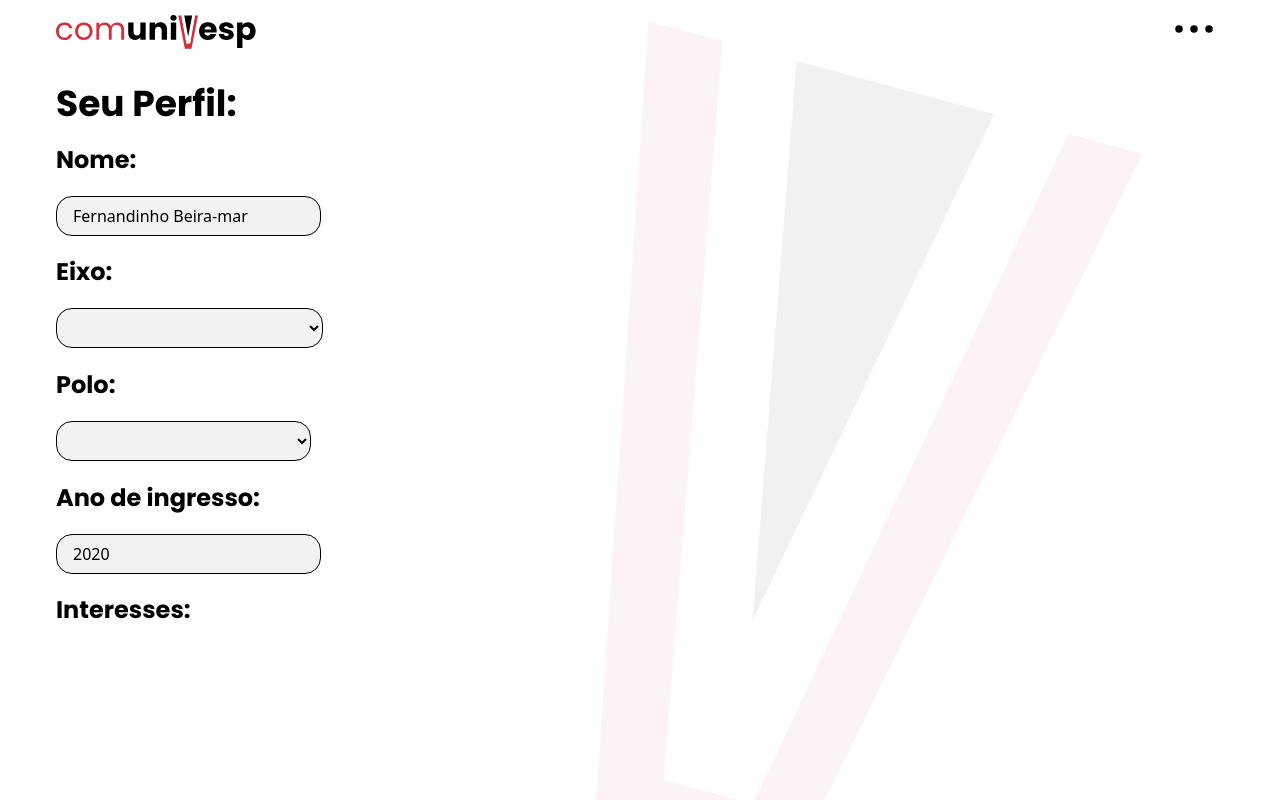
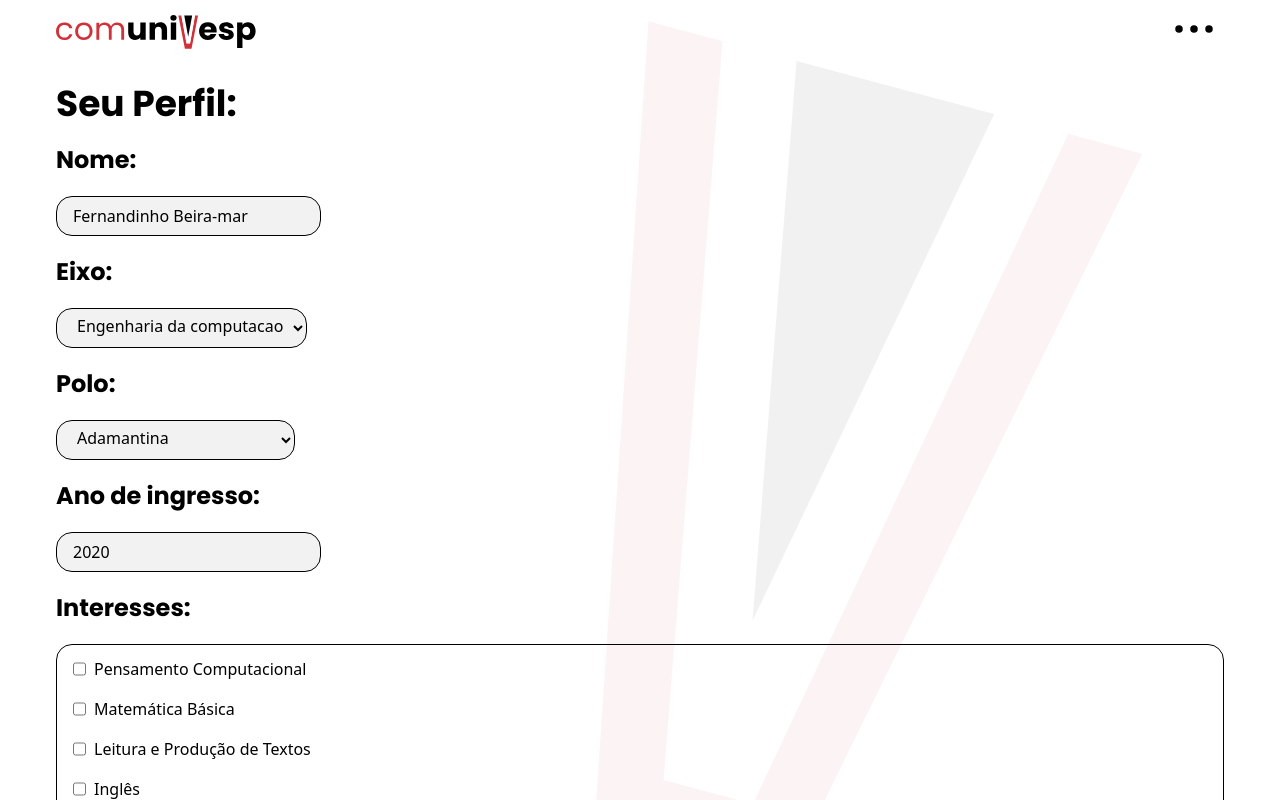
Before and after one commit to fabiolima-dev/comunivesp-web, a React (Vite) app: page /edit-profile in a window 1280 px wide. Shown: the top 800 px of the page. Built offline with nearby package versions, Linux system fonts and the light colour scheme.

Commit message:
termina o front da pagina de edicao de perfil

```diff
--- a/src/components/perfil-edit/ProfileForm.jsx
+++ b/src/components/perfil-edit/ProfileForm.jsx
@@ -1,9 +1,10 @@
-import { UsersIcon } from "@heroicons/react/24/solid";
 import React, { useState } from "react";
 
 function ProfileForm() {
   const [userName, setUserName] = useState("Fernandinho Beira-mar");
   const [userAnoIngresso, setUserAnoIngresso] = useState(2020);
+  const [userPolo, setUserPolo] = useState("");
+  const [userInteresses, setSelectedInteresses] = useState([]);
 
   const handleNameChange = (event) => {
     setUserName(event.target.value);
@@ -16,6 +17,29 @@ function ProfileForm() {
       setUserAnoIngresso(value);
     }
     //fazer logica que permita o ano de ingresso entre {{criacao da univesp}} e ano que estamos (simples de fazer)
+  };
+  const handleCheckboxChange = (event) => {
+    const { value, checked } = event.target;
+    if (checked) {
+      setSelectedInteresses([...userInteresses, value]);
+    } else {
+      setSelectedInteresses(
+        userInteresses.filter((interesse) => interesse !== value),
+      );
+    }
+  };
+
+  const handleSubmit = (event) => {
+    event.preventDefault();
+
+    const formData = {
+      userName,
+      userAnoIngresso,
+      userInteresses,
+      userPolo,
+    };
+
+    console.log("dados do form:", formData);
   };
 
   const cursos = [
@@ -30,7 +54,60 @@ function ProfileForm() {
     "Processos gerenciais",
   ];
 
-  const interesses = [];
+  const interesses = [
+    "Pensamento Computacional",
+    "Matemática Básica",
+    "Leitura e Produção de Textos",
+    "Inglês",
+    "Ética, Cidadania e Sociedade",
+    "Projetos e métodos para a produção do conhecimento",
+    "Algoritmos e Programação de Computadores I",
+    "Algoritmos e Programação de Computadores II",
+    "Cálculo I",
+    "Fundamentos Matemáticos para Computação",
+    "Introdução a Conceitos de Computação",
+    "Fundamentos de Internet e Web",
+    "Sistemas Computacionais",
+    "Estatística e Probabilidade",
+    "Estruturas de Dados",
+    "Programação Orientada a Objetos",
+    "Formação Profissional em Computação",
+    "Gestão da Inovação e Desenvolvimento de Produtos",
+    "Banco de Dados",
+    "Bancos de Dados",
+    "Desenvolvimento web",
+    "Introdução a Ciência de Dados",
+    "Engenharia de Software",
+    "Geometria Analítica e Álgebra Linear",
+    "Modelagem e Inferência Estatística",
+    "Mineração de Dados",
+    "Infraestrutura para Sistemas de Software",
+    "Computação Escalável",
+    "Visualização Computacional",
+    "Aprendizado de Máquinas",
+    "Impactos da Computação na Sociedade",
+    "Visão Computacional",
+    "Redes Neurais",
+    "Aprendizado Profundo",
+    "Segurança da Informação",
+    "Planejamento Estratégico de Negócios",
+    "Processamento de Linguagem Natural",
+    "Física do Movimento",
+    "Circuitos Digitais",
+    "Protocolos de Comunicação IoT",
+    "Sistemas Embarcados",
+    "Plataforma de Ingestão e Análise de Dados",
+    "Interface Humano-Computador",
+    "Mecânica dos Sólidos e dos Fluidos",
+    "Processamento Digital de Sinais",
+    "Projeto e Análise de Algoritmos",
+    "Desenvolvimento para Dispositivos Móveis",
+    "Química Tecnológica e Ambiental",
+    "Controle e Automação",
+    "Compiladores",
+    "Cidades Inteligentes",
+    "Legislação e Responsabilidade Profissional",
+  ];
 
   const polosUnivesp = [
     "Adamantina",
@@ -305,7 +382,7 @@ function ProfileForm() {
         <label>
           <h2 className="my-5 text-2xl font-bold">Eixo:</h2>
         </label>
-        <select className="bg-tertiary rounded-2xl h-10 p-4 border-1">
+        <select className="bg-tertiary rounded-2xl h-10 pl-4 pb-1 border-1">
           {cursos.map((curso, index) => (
             <option key={index} value={curso}>
               {/* futuramente colocar o value do user vindo da API */}
@@ -316,11 +393,14 @@ function ProfileForm() {
         <label>
           <h2 className="my-5 text-2xl font-bold">Polo:</h2>
         </label>
-        <select className="bg-tertiary rounded-2xl h-10 p-4 border-1">
-          {polosUnivesp.map((polosUnivesp, index) => (
-            <option key={index} value={polosUnivesp}>
-              {/* futuramente colocar o value do user vindo da API */}
-              {polosUnivesp}
+        <select
+          className="bg-tertiary rounded-2xl h-10 pl-4 pb-1 border-1"
+          value={userPolo}
+          onChange={(event) => setUserPolo(event.target.value)}
+        >
+          {polosUnivesp.map((polo, index) => (
+            <option key={index} value={polo}>
+              {polo}
             </option>
           ))}
         </select>
@@ -337,9 +417,27 @@ function ProfileForm() {
         <label>
           <h2 className="my-5 text-2xl font-bold">Interesses:</h2>
         </label>
-        {/* colocar um select de todas as materias de todos os cursos + langs de programacao e assuntos de programacao e dados */}
-        {/* teste para commit */}
+        <div className="p-1 border-1 border-black rounded-2xl h-60 pl-4 overflow-auto">
+          {interesses.map((interesse, index) => (
+            <label key={index} className="flex items-center gap-2">
+              <input
+                type="checkbox"
+                value={interesse}
+                checked={userInteresses.includes(interesse)}
+                onChange={handleCheckboxChange} // Passa a referência da função
+                className="form-checkbox"
+              />
+              {interesse}
+            </label>
+          ))}
+        </div>
       </form>
+      <button
+        onClick={handleSubmit}
+        className="mt-6  bg-secondary text-quaternary rounded-2xl font-main font-bold h-10 w-80 cursor-pointer"
+      >
+        Salvar perfil
+      </button>
     </div>
   );
 }
--- a/src/pages/PerfilPage.jsx
+++ b/src/pages/PerfilPage.jsx
@@ -10,7 +10,7 @@ function PerfilPage() {
       <Header />
       <ProfileInfo />
       <Outlet />
-      <h2 className="my-5 text-2xl font-bold">Especialidades :</h2>
+      <h2 className="my-5 text-2xl font-bold">Interesses :</h2>
       <Tags />
       <button className="btn" onClick={console.log("maneiro")}>
         Editar Perfil
```
